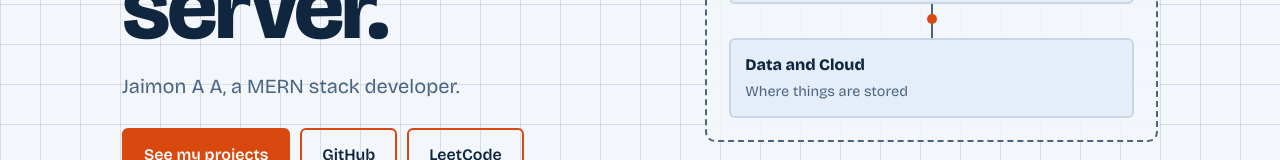
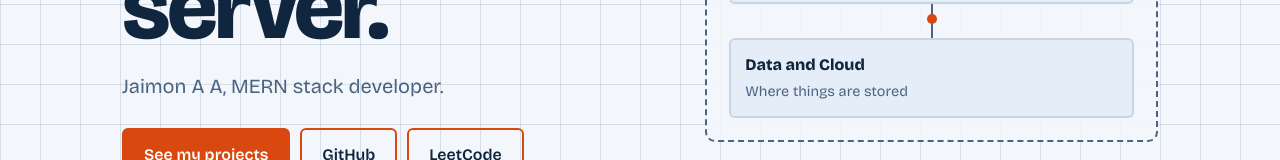
Before and after one commit to jaimon-dev/Portfolio, a React (Vite) app: page / in a window 1280 px wide. Shown: the part 436-596 px from the top of the page. Built offline with nearby package versions, Linux system fonts and the light colour scheme.

Commit message:
portfolio completed

```diff
--- a/src/data/portfolioData.js
+++ b/src/data/portfolioData.js
@@ -2,7 +2,7 @@ export const personalInfo = {
   name: "Jaimon A A",
   role: "MERN Stack Developer",
   tagline: "I build apps from the screen to the server.",
-  subtagline: "Jaimon A A, a MERN stack developer.",
+  subtagline: "Jaimon A A, MERN stack developer.",
   projectsSubtitle: "Full-stack and frontend applications I designed, built, and deployed.",
   contactSub: "I’m open to full-stack developer roles. Find me here.",
   footerText: "Designed and built by Jaimon A A with React."
```
